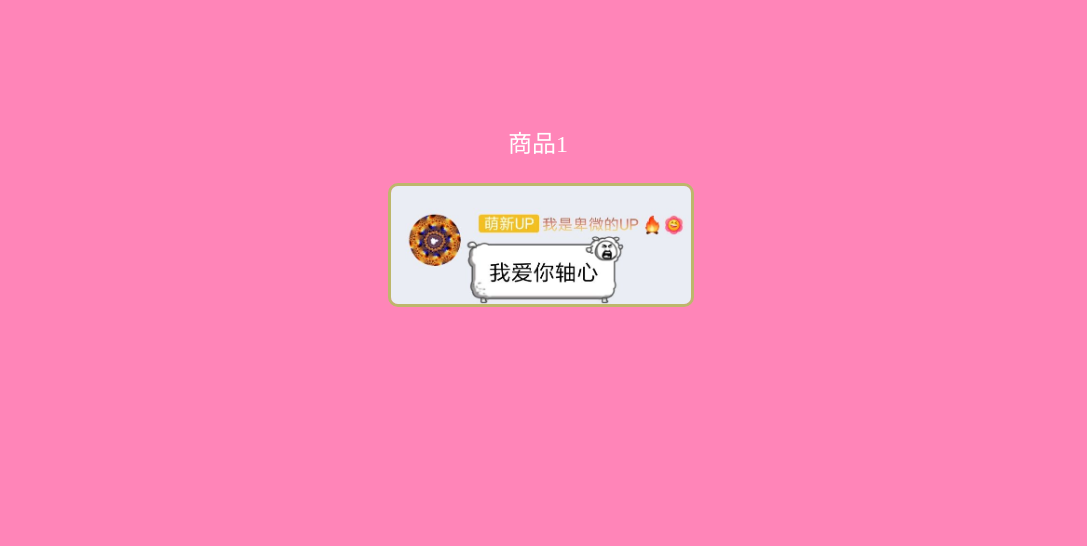
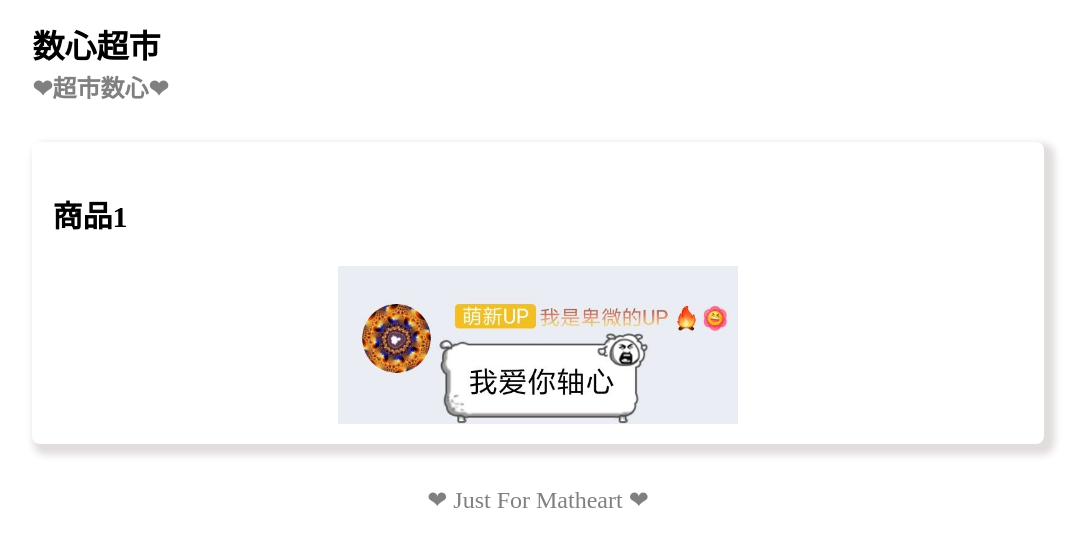
Before and after one commit to Lyuu23/Lyuu23, a plain HTML site: page shop/matheart/index.html in a window 1280 px wide. Shown: the whole page, without its empty margins (102-1189 px from the left). Drawn offline with Linux system fonts and the light colour scheme.

Commit message:
抄了点样式设计

```diff
--- a/shop/matheart/index.html
+++ b/shop/matheart/index.html
@@ -1,53 +1,41 @@
 <!DOCTYPE html>
 <html>
+
 <head>
     <meta charset="UTF-8">
     <meta http-equiv="X-UA-Compatible" content="IE=edge">
     <meta name="viewport" content="width=device-width, initial-scale=1.0">
     <title>❤超市数心❤</title>
-        <style>
-            body {
-                background-color: rgb(255, 133, 184);
-            }
-            div {
-                position: relative;
-                width: 300px;
-                left: 50%;
-                margin-left: -150px;
-                top: 100px;
-            }
-            div>img {
-                border-style: solid;
-                border-radius: 10px;
-                border-color: darkkhaki;
-                position: relative;
-                display: block;
-                width: 300px;
-
-            }
-            p {
-                color: white;
-                font-size: x-large;
-                text-align: center;
-            }
-        </style>
+    <link rel="stylesheet" href="./style.css">
     <script>
         function randomInt(m, n) {
             return m + parseInt(Math.random() * 11451419) % (n - m + 1);
         }
+
         function randomPic() {
             var e = document.getElementById("img1");
             var id = randomInt(0, 10);
             e.src = `./名言/${id}.png`;
-                document.getElementById("p1").innerHTML = "商品" + (id+1);
+            document.getElementById("p1").innerHTML = "商品" + (id + 1);
         }
     </script>
 </head>
+
 <body>
+    <div class="content">
+        <h1>数心超市</h1>
+        <h2>❤超市数心❤</h2>
+        <br>
         <div class="sample">
             <p id="p1">商品1</p>
             <img src="./名言/0.png" alt="数心被透坏掉了" id="img1" onclick="randomPic()">
         </div>
 
+    </div>
+    <br>
+    <div class="footer">
+        <p>❤ Just For Matheart ❤</p>
+    </div>
 </body>
+
 </html>
--- /dev/null
+++ b/shop/matheart/style.css
@@ -0,0 +1,39 @@
+h1 {
+    margin-bottom: 0;
+}
+
+h2 {
+    margin-top: 2px;
+    color: gray;
+}
+
+div.content {
+    width: 80%;
+    margin: auto;
+}
+
+div.sample {
+    border-style: solid;
+    border-width: 0;
+    border-radius: 8px;
+    box-shadow: 6px 6px 7px 5px rgb(226, 221, 221);
+    padding: 20px;
+}
+
+div.sample img {
+    display: block;
+    width: 400px;
+    margin-left: auto;
+    margin-right: auto;
+}
+
+#p1 {
+    font-size: 30px;
+    font-weight: bolder;
+}
+
+div.footer {
+    text-align: center;
+    color: gray;
+    font-size: x-large;
+}
```
Lines whose indentation alone changed are shown as unchanged.
